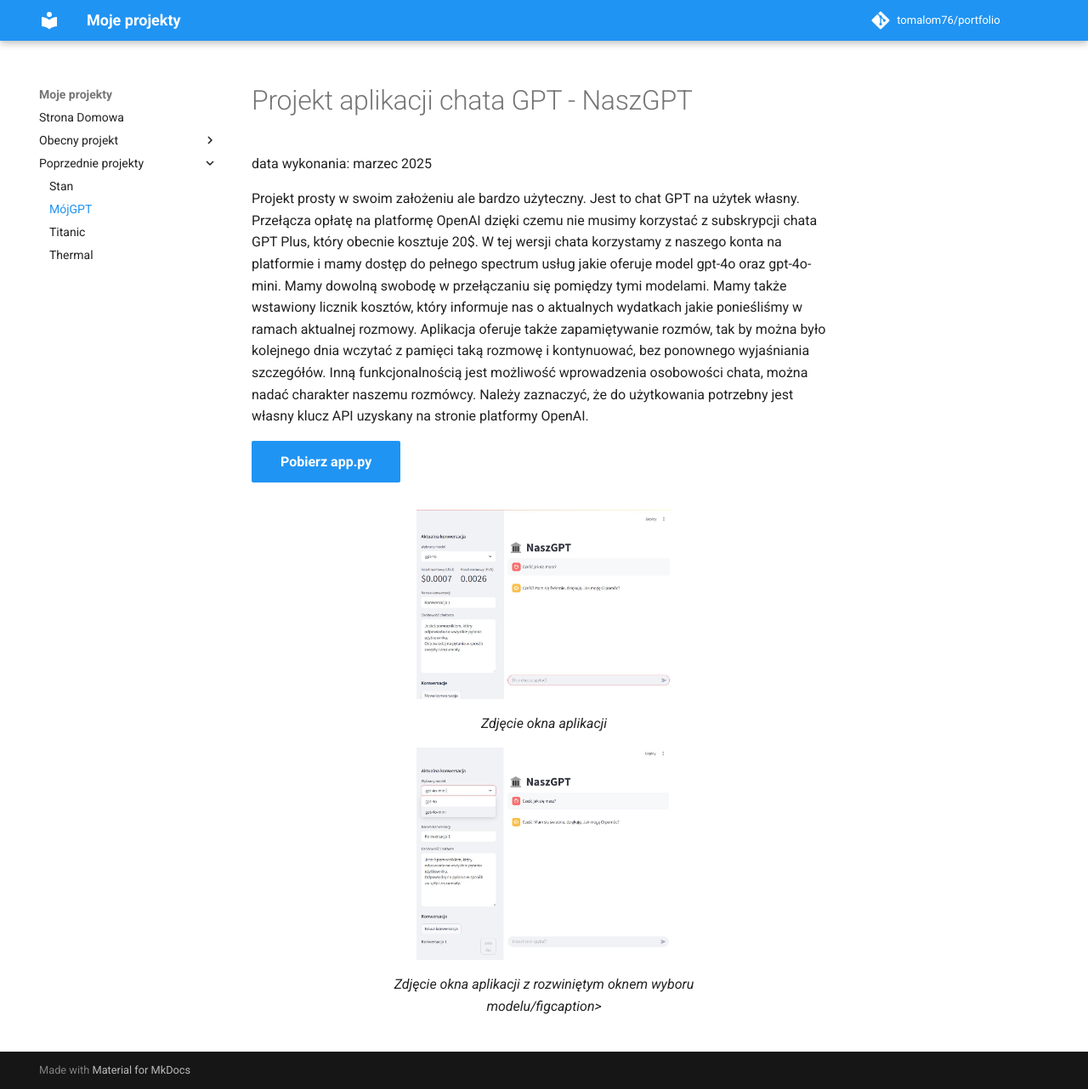
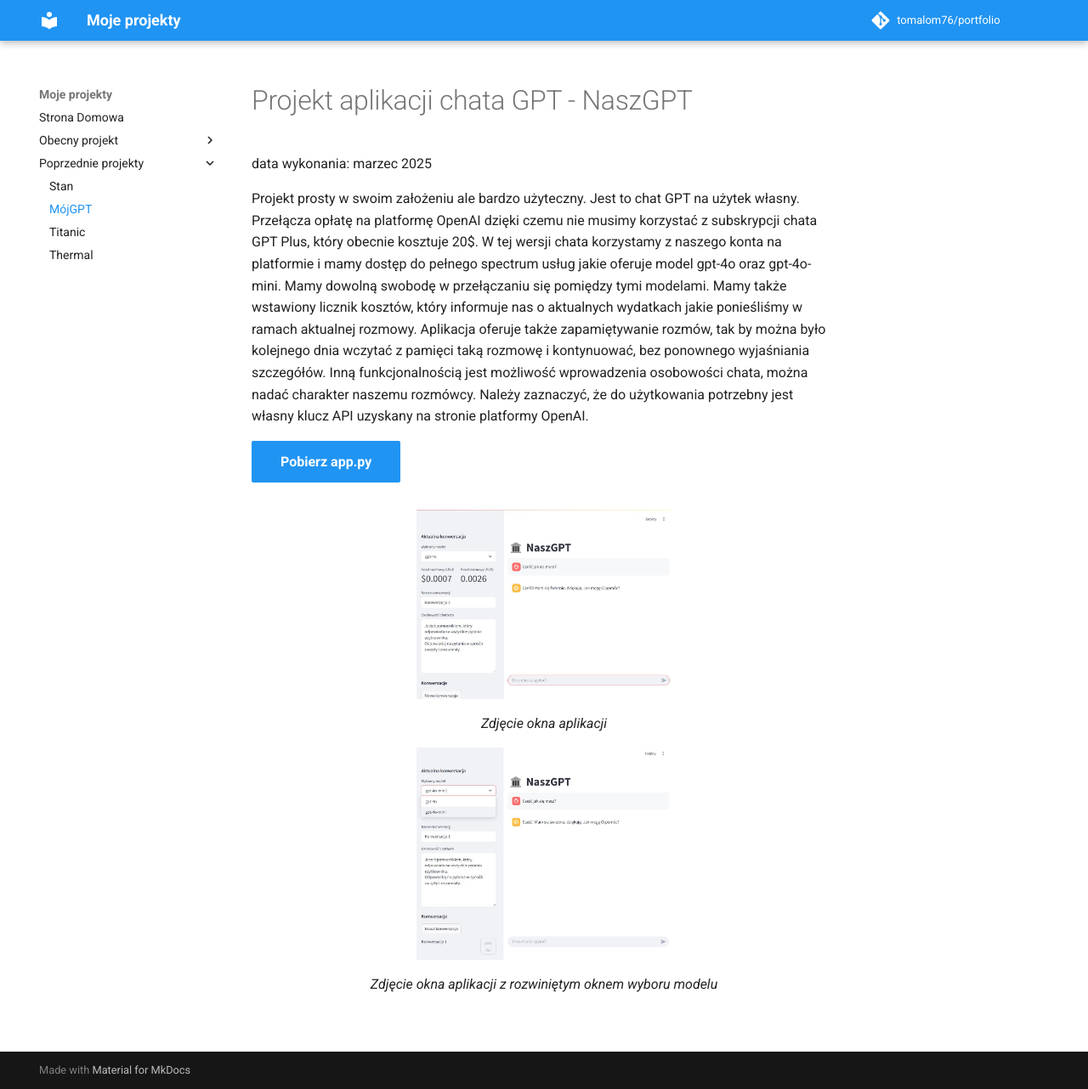
Before and after one commit to Tomalom76/portfolio, an MkDocs documentation site: the page built from docs/mojGPT/index.md, in a window 1280 px wide and 1282 px high. Shown: the whole window at 85% size. Built offline with MkDocs 1.6.1 and Material for MkDocs 9.7.7, drawn with Linux system fonts in a browser that asks for light colours; comment, search, counter and statistics services are not loaded.

Commit message:
poprawka index

```diff
--- a/docs/mojGPT/index.md
+++ b/docs/mojGPT/index.md
@@ -22,5 +22,5 @@
   <img src="https://raw.githubusercontent.com/Tomalom76/portfolio/main/docs/mojGPT/images/naszGPT1.jpg" alt="NaszGPT project1" width="300">
   <figcaption>Zdjęcie okna aplikacji</figcaption>
   <img src="https://raw.githubusercontent.com/Tomalom76/portfolio/main/docs/mojGPT/images/naszGPT2.jpg" alt="NaszGPT project2" width="300">
-  <figcaption>Zdjęcie okna aplikacji z rozwiniętym oknem wyboru modelu/figcaption>
+  <figcaption>Zdjęcie okna aplikacji z rozwiniętym oknem wyboru modelu </figcaption>
 </figure>
```
